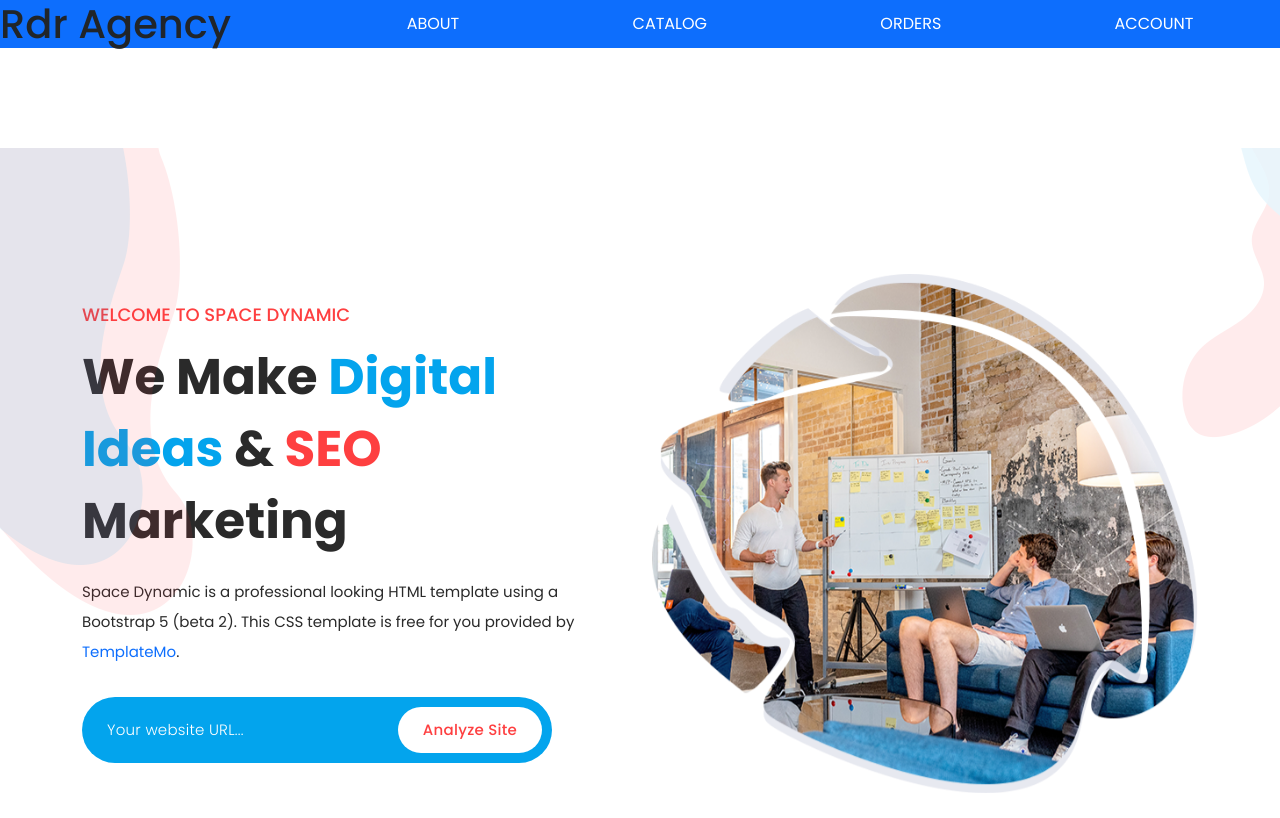
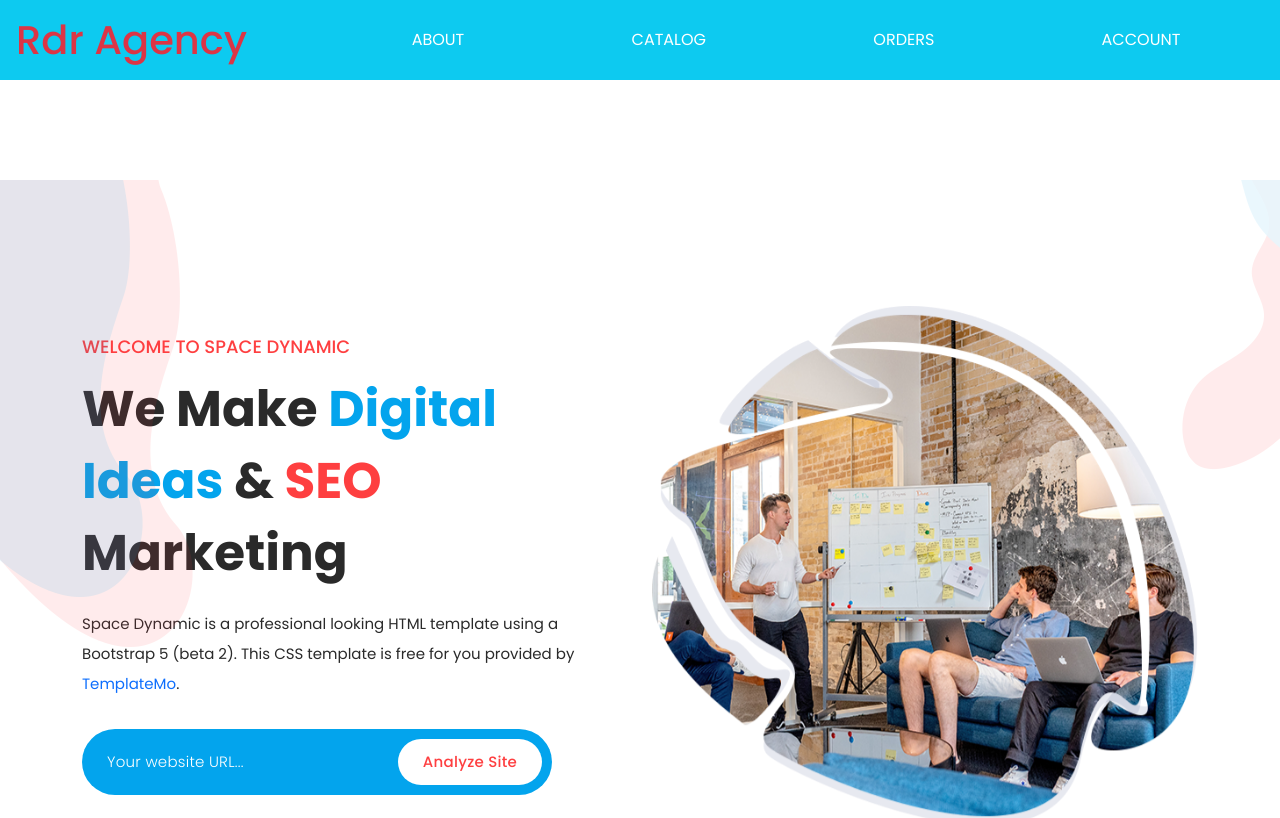
Before and after one commit to RahulDharRoni/Digital-Ideas-SEO-Marketing, a plain HTML site: page index.html in a window 1280 px wide. Shown: the top 818 px of the page. Drawn offline with Linux system fonts and the light colour scheme.

Commit message:
form update

```diff
--- a/index.html
+++ b/index.html
@@ -39,9 +39,9 @@
     <!-- ***** Preloader End ***** -->
 
     <!-- ***** Header Area Start ***** -->
-    <header class="col-md-12 d-flex bg-primary">
+    <header class="col-md-12 d-flex bg-info p-3">
       <div class="col-md-12 d-flex">
-        <div class="col-md-3 "><h1>Rdr Agency</h1></div>
+        <div class="col-md-3 text-danger"><h1>Rdr Agency</h1></div>
         <div class="col-md-9">
           <nav id="top-menu"></nav>
           <!-- Add the <nav> element below -->
```
